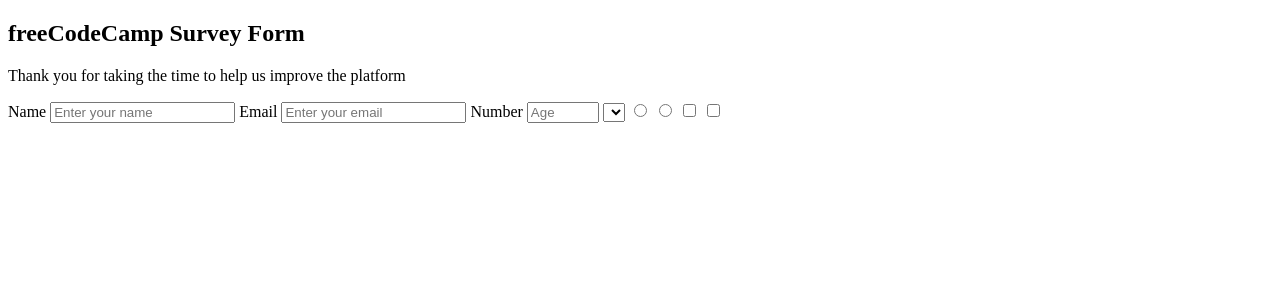
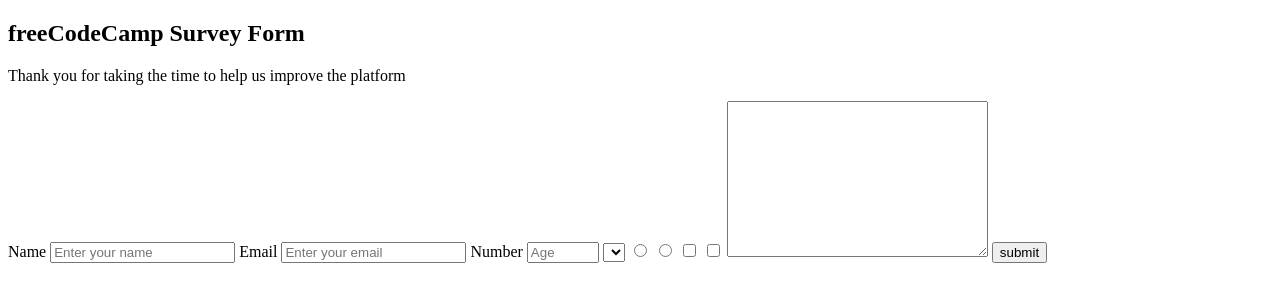
Before and after one commit to EngrHumza/Pak-Iraq, a plain HTML site: page fcc-test-suite-template-master/index.html in a window 1280 px wide. Drawn offline with Linux system fonts and the light colour scheme.

Commit message:
update the form
adding textarea and submit button

```diff
--- a/fcc-test-suite-template-master/index.html
+++ b/fcc-test-suite-template-master/index.html
@@ -28,6 +28,8 @@
         <input type="radio" name="recommend" value="maybe">
         <input type="checkbox" name="improved" value="Front-End-Projects">
         <input type="checkbox" name="inproved" value="Back-End-Projects">
+        <textarea name="suggestions" id="suggest" cols="30" rows="10"></textarea>
+        <button type="submit" id="submit" value="submit">submit</button>
 
       </form>
     </section>
```
